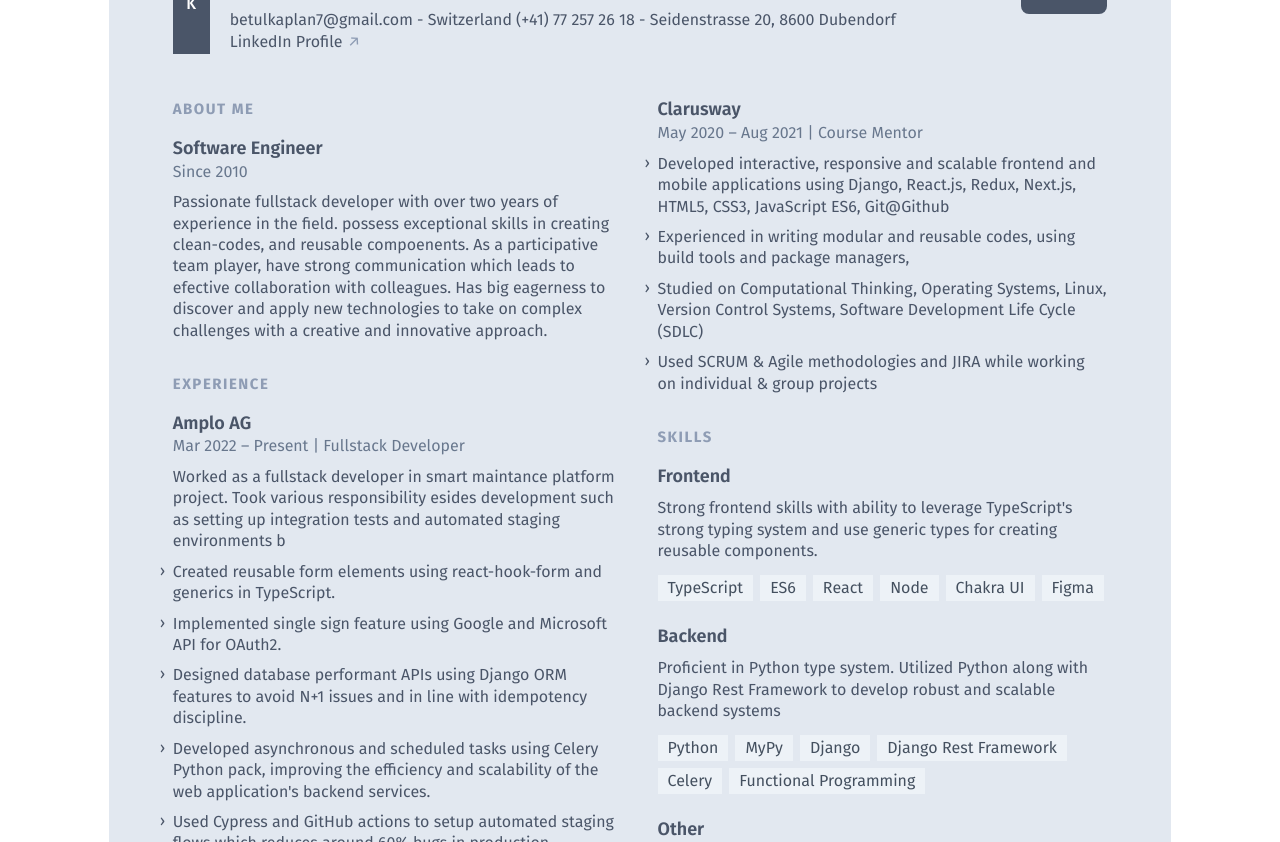
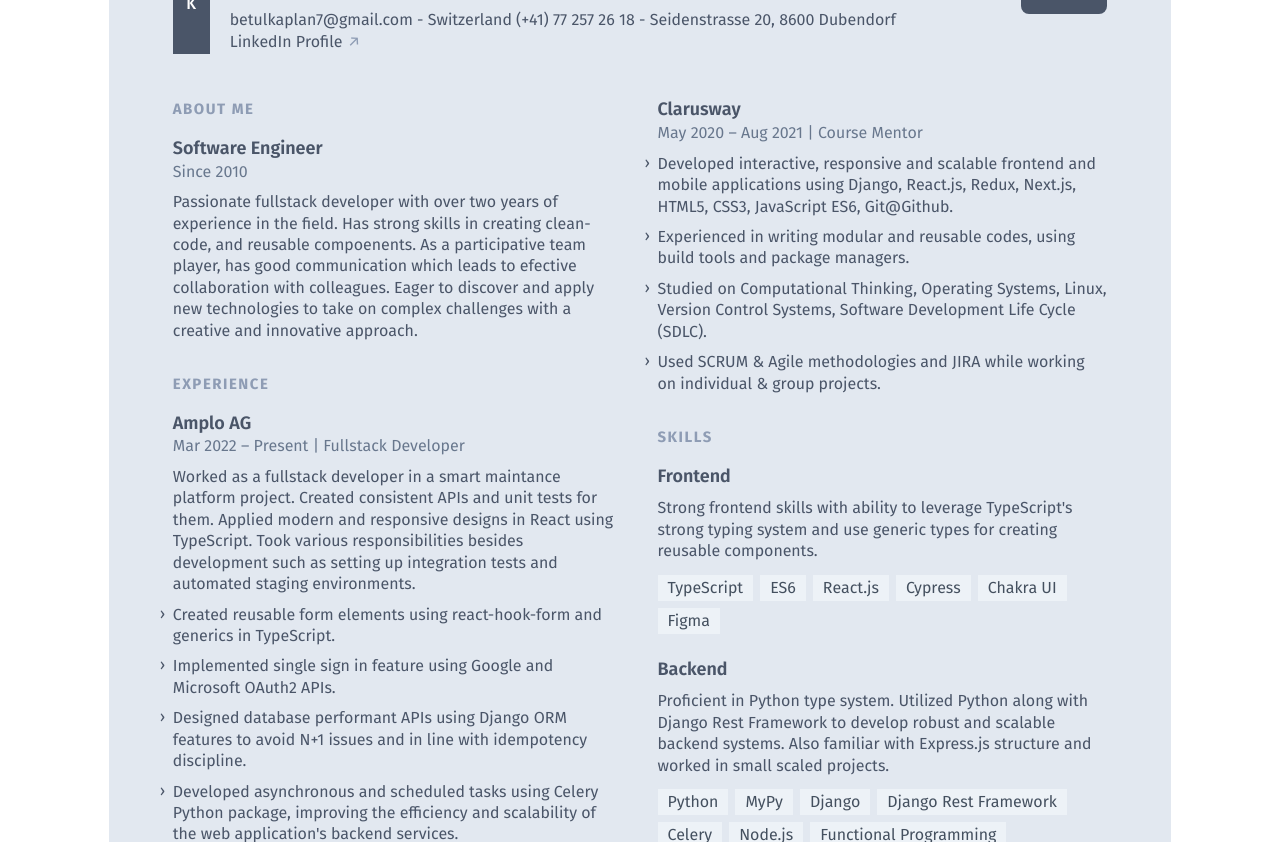
Before and after one commit to nilpeep/resume-beta, a website: page docs/index.html in a window 1280 px wide. Shown: the part 110-952 px from the top of the page. Drawn offline with nearby package versions, Linux system fonts and the light colour scheme; files that its build step writes are made by us from their sources.

Commit message:
fix fix typo

```diff
--- a/docs/index.html
+++ b/docs/index.html
@@ -138,12 +138,12 @@
                 </header>
                 <p class="mt-2.1 text-md text-gray-700 leading-normal">
                   Passionate fullstack developer with over two years of
-                  experience in the field. possess exceptional skills in
-                  creating clean-codes, and reusable compoenents. As a
-                  participative team player, have strong communication which
-                  leads to efective collaboration with colleagues. Has big
-                  eagerness to discover and apply new technologies to take on
-                  complex challenges with a creative and innovative approach.
+                  experience in the field. Has strong skills in creating
+                  clean-code, and reusable compoenents. As a participative team
+                  player, has good communication which leads to efective
+                  collaboration with colleagues. Eager to discover and apply new
+                  technologies to take on complex challenges with a creative and
+                  innovative approach.
                 </p>
               </section>
             </div>
@@ -170,10 +170,12 @@
                   </p>
                 </header>
                 <p class="mt-2.1 text-md text-gray-700 leading-normal">
-                  Worked as a fullstack developer in smart maintance platform
-                  project. Took various responsibility esides development such
-                  as setting up integration tests and automated staging
-                  environments b
+                  Worked as a fullstack developer in a smart maintance platform
+                  project. Created consistent APIs and unit tests for them.
+                  Applied modern and responsive designs in React using
+                  TypeScript. Took various responsibilities besides development
+                  such as setting up integration tests and automated staging
+                  environments.
                 </p>
                 <ul class="">
                   <li class="mt-2.1 text-md text-gray-700 leading-normal">
@@ -189,8 +191,8 @@
                       class="absolute -ml-3 sm:-ml-3.2 select-none transform -translate-y-px"
                       >›</span
                     >
-                    Implemented single sign feature using Google and Microsoft
-                    API for OAuth2.
+                    Implemented single sign in feature using Google and
+                    Microsoft OAuth2 APIs.
                   </li>
                   <li class="mt-2.1 text-md text-gray-700 leading-normal">
                     <span
@@ -206,8 +208,8 @@
                       >›</span
                     >
                     Developed asynchronous and scheduled tasks using Celery
-                    Python pack, improving the efficiency and scalability of the
-                    web application's backend services.
+                    Python package, improving the efficiency and scalability of
+                    the web application's backend services.
                   </li>
                   <li class="mt-2.1 text-md text-gray-700 leading-normal">
                     <span
@@ -223,7 +225,7 @@
                       >›</span
                     >
                     Created a Kubernetes cluster in Azure and set up a staging
-                    environment to reflect every update in the main branch
+                    environment to reflect every update in the main branch.
                   </li>
                 </ul>
               </section>
@@ -303,7 +305,7 @@
                   >
                   Developed interactive, responsive and scalable frontend and
                   mobile applications using Django, React.js, Redux, Next.js,
-                  HTML5, CSS3, JavaScript ES6, Git@Github
+                  HTML5, CSS3, JavaScript ES6, Git@Github.
                 </li>
                 <li class="mt-2.1 text-md text-gray-700 leading-normal">
                   <span
@@ -311,7 +313,7 @@
                     >›</span
                   >
                   Experienced in writing modular and reusable codes, using build
-                  tools and package managers,
+                  tools and package managers.
                 </li>
                 <li class="mt-2.1 text-md text-gray-700 leading-normal">
                   <span
@@ -320,7 +322,7 @@
                   >
                   Studied on Computational Thinking, Operating Systems, Linux,
                   Version Control Systems, Software Development Life Cycle
-                  (SDLC)
+                  (SDLC).
                 </li>
                 <li class="mt-2.1 text-md text-gray-700 leading-normal">
                   <span
@@ -328,7 +330,7 @@
                     >›</span
                   >
                   Used SCRUM & Agile methodologies and JIRA while working on
-                  individual & group projects
+                  individual & group projects.
                 </li>
               </ul>
             </section>
@@ -373,13 +375,14 @@
                     <li
                       class="px-2.5 mr-1.6 mb-1.6 text-base text-gray-750 print:bg-white print:border-inset bg-gray-200"
                     >
-                      React
+                      React.js
                     </li>
                     <li
                       class="px-2.5 mr-1.6 mb-1.6 text-base text-gray-750 print:bg-white print:border-inset bg-gray-200"
                     >
-                      Node
+                      Cypress
                     </li>
+
                     <li
                       class="px-2.5 mr-1.6 mb-1.6 text-base text-gray-750 print:bg-white print:border-inset bg-gray-200"
                     >
@@ -404,7 +407,8 @@
                 <p class="mt-2.1 text-md text-gray-700 leading-normal">
                   Proficient in Python type system. Utilized Python along with
                   Django Rest Framework to develop robust and scalable backend
-                  systems
+                  systems. Also familiar with Express.js structure and worked in
+                  small scaled projects.
                 </p>
                 <div class="my-3.2 last:pb-1.5">
                   <ul
@@ -438,6 +442,11 @@
                     <li
                       class="px-2.5 mr-1.6 mb-1.6 text-base text-gray-750 print:bg-white print:border-inset bg-gray-200"
                     >
+                      Node.js
+                    </li>
+                    <li
+                      class="px-2.5 mr-1.6 mb-1.6 text-base text-gray-750 print:bg-white print:border-inset bg-gray-200"
+                    >
                       Functional Programming
                     </li>
                   </ul>
@@ -455,6 +464,16 @@
                 <ul
                   class="flex flex-wrap text-md leading-relaxed -mr-1.6 -mb-1.6"
                 >
+                  <li
+                    class="px-2.5 mr-1.6 mb-1.6 text-base text-gray-750 print:bg-white print:border-inset bg-gray-200"
+                  >
+                    Ingress Controller
+                  </li>
+                  <li
+                    class="px-2.5 mr-1.6 mb-1.6 text-base text-gray-750 print:bg-white print:border-inset bg-gray-200"
+                  >
+                    GitHub Actions
+                  </li>
                   <li
                     class="px-2.5 mr-1.6 mb-1.6 text-base text-gray-750 print:bg-white print:border-inset bg-gray-200"
                   >
```
